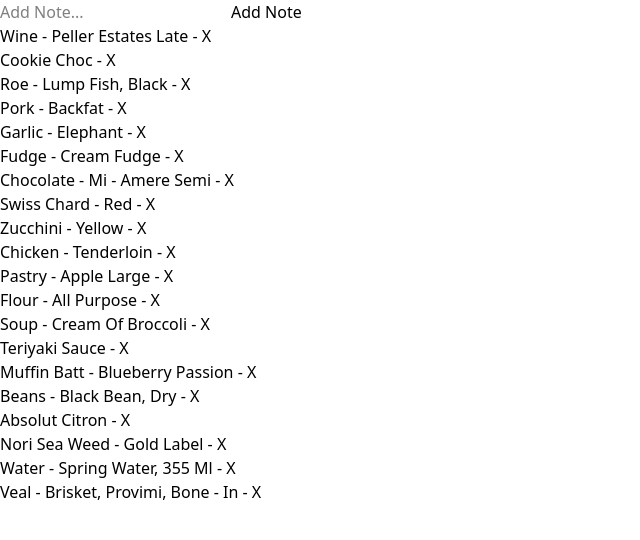
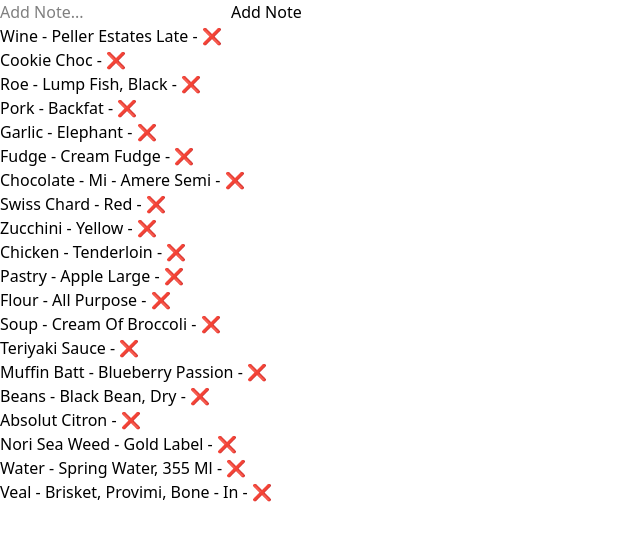
Before and after one commit to PraneethBunny123/All-App, a React (Vite) app: page / in a window 1280 px wide. Shown: the top 540 px of the page, without its empty margins (0-640 px from the left). Built offline with nearby package versions, Linux system fonts and the light colour scheme.

Commit message:
Adding styles remove button

```diff
--- a/src/project-apps/Notes App/NotesApp.jsx
+++ b/src/project-apps/Notes App/NotesApp.jsx
@@ -53,7 +53,7 @@ export default function NotesApp() {
                 {notes.map(obj => (
                     <li key={obj.id}>
                         {obj.Notes} - <span>{obj.timeStamp}</span>
-                        <button onClick={() => handleRemoveNote(obj.id)}>X</button>
+                        <button onClick={() => handleRemoveNote(obj.id)}>❌</button>
                     </li>
                 ))}
             </ul>
```
